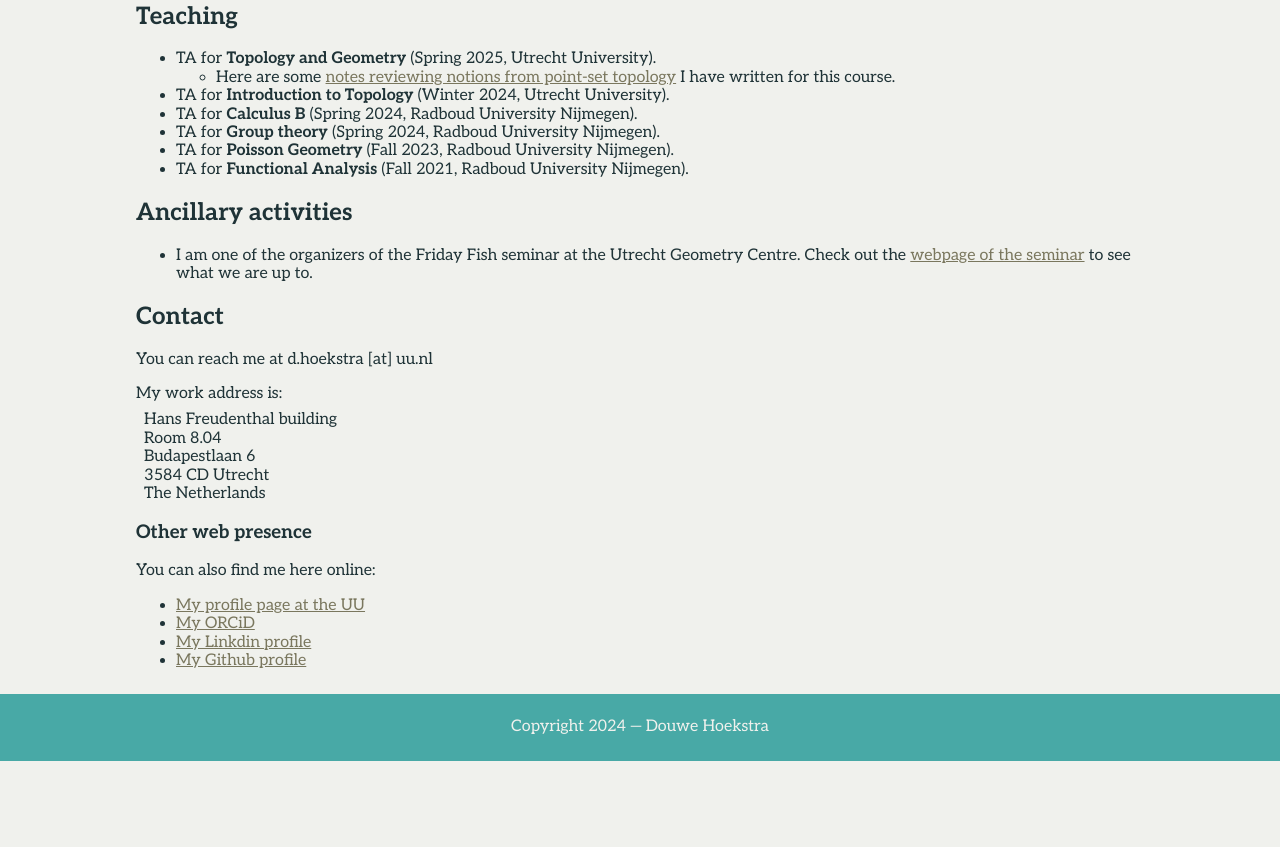
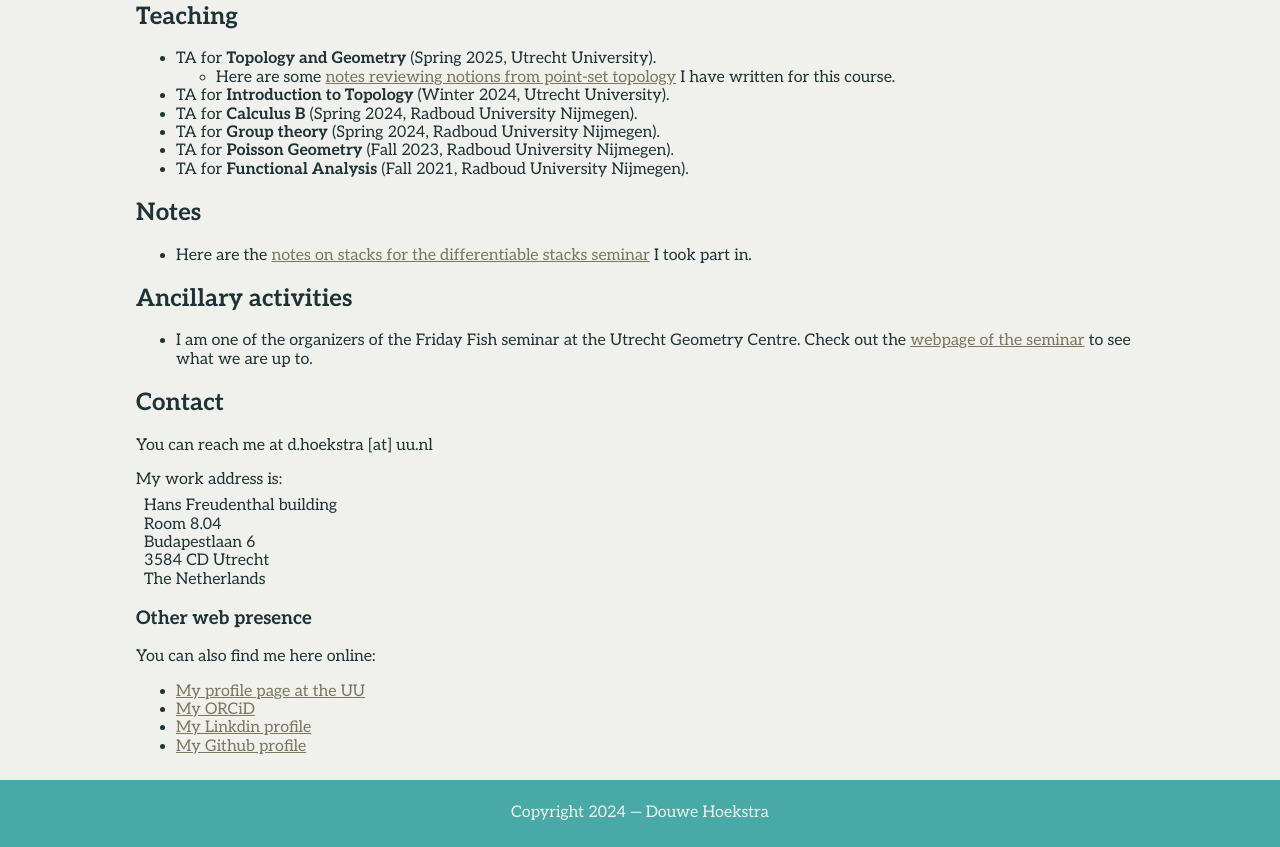
Before and after one commit to dhoekstra2000/old-website, a plain HTML site: page index.html in a window 1280 px wide. Shown: the part 706-1553 px from the top of the page. Before the commit the page ends 1467 px from the top, so only its background shows below. Drawn offline with Linux system fonts and the light colour scheme.

Commit message:
Add notes on stacks to webpage

```diff
--- a/index.html
+++ b/index.html
@@ -69,6 +69,13 @@
 	</ul>
       </section>
 
+      <section id="notes">
+	<h2>Notes</h2>
+	<ul>
+	  <li>Here are the <a href="/assets/documents/notes_differentiable_stacks_seminar_III.pdf">notes on stacks for the differentiable stacks seminar</a> I took part in.
+	</ul>
+      </section>
+
       <section id="ancillary">
 	<h2>Ancillary activities</h2>
 	<ul>
```
Also changed, not shown: 1 other file.
